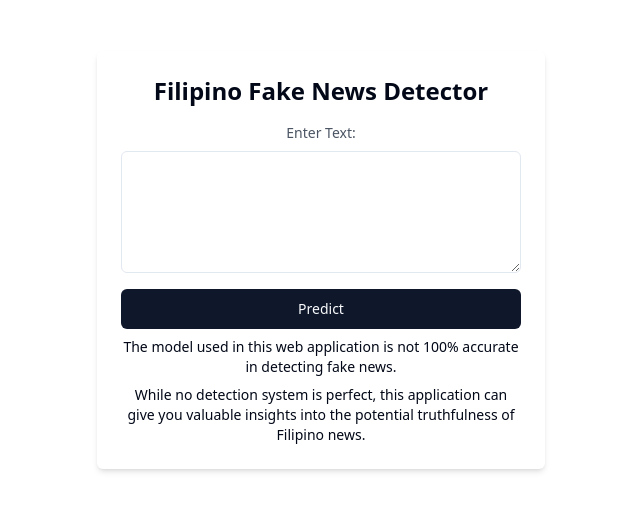
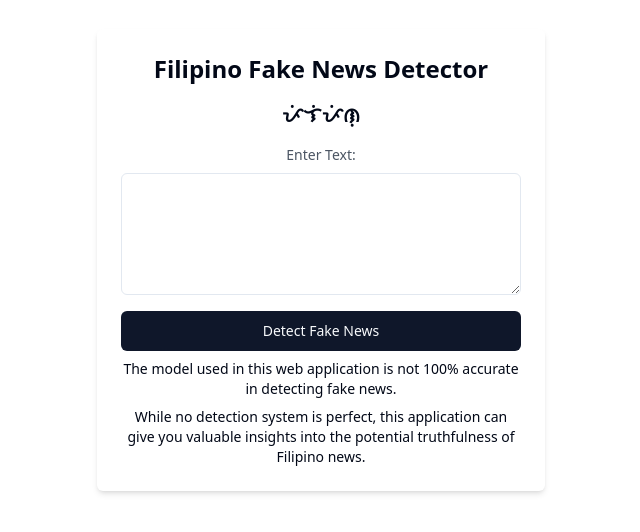
Before and after one commit to JohnEsleyer/filipino-fake-news-classifier-web-app, a React (Vite) app in the folder frontend/: page / in a window 1280 px wide. Shown: the part 172-704 px from the top of the page, without its empty margins (319-959 px from the left). Built offline with nearby package versions, Linux system fonts and the light colour scheme.

Commit message:
added minor changes to the UI design

```diff
--- a/frontend/src/App.tsx
+++ b/frontend/src/App.tsx
@@ -63,6 +63,7 @@ function App() {
     <div className="min-h-screen flex items-center justify-center">
       <div className="max-w-md w-full p-6 bg-white rounded-md shadow-md flex flex-col ">
         <h1 className="text-2xl font-semibold mb-4">Filipino Fake News Detector</h1>
+        <h1 className="text-xl font-semibold mb-4">ᜉᜒᜎᜒᜉᜒᜈᜓ</h1>
         <label htmlFor="userInput" className="block text-sm font-medium text-gray-600 mb-2">
           Enter Text:
         </label>
@@ -78,7 +79,7 @@ function App() {
           onClick={predictLabel}
           disabled={loading || (countdown !== null && countdown > 0)}
         >
-          {loading ? (countdown !== null ? `Predicting... (${countdown}s)` : 'Predicting...') : 'Predict'}
+          {loading ? (countdown !== null ? `Processing (${countdown}s)` : 'Processing') : 'Detect Fake News'}
         </Button>
 
 
```
